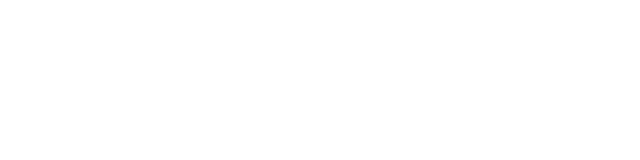
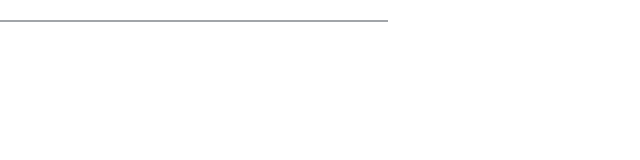
Before and after one commit to EzequielBispo/RebocAI, a Next.js app: page / in a window 1280 px wide. Shown: the top 160 px of the page, without its empty margins (0-640 px from the left). Built offline with nearby package versions, Linux system fonts and the light colour scheme.

Commit message:
Personalização do primeiro component referenciado.

```diff
--- a/src/app/components/CampoTextoPreenchido.js
+++ b/src/app/components/CampoTextoPreenchido.js
@@ -3,12 +3,18 @@
 import styled from "styled-components";
 
 const CampoTextoPreenchido = styled.input`
-width: 93px;
-height: 15px;
-color: #A1A5A9;
-border: 2px solid #A1A5A9;
-border-style: none none solid none;;
+  width: 93px;
+  height: 15px;
+  color: #a1a5a9;
+  border: 2px solid #a1a5a9;
+  border-style: none none solid none;
 
+  ${(props) =>
+    props.first &&
+    `
+    width: 200px;
+
+  `}
 `;
 
 function FunCampoTextoPreenchido(props) {
--- a/src/app/page.js
+++ b/src/app/page.js
@@ -3,6 +3,10 @@
 export default function Home() {
   return (
     <main>
+      <CampoTextoPreenchido></CampoTextoPreenchido>
+      <CampoTextoPreenchido></CampoTextoPreenchido>
+      <CampoTextoPreenchido></CampoTextoPreenchido>
+      <CampoTextoPreenchido></CampoTextoPreenchido>
 
     </main>
   )
```
